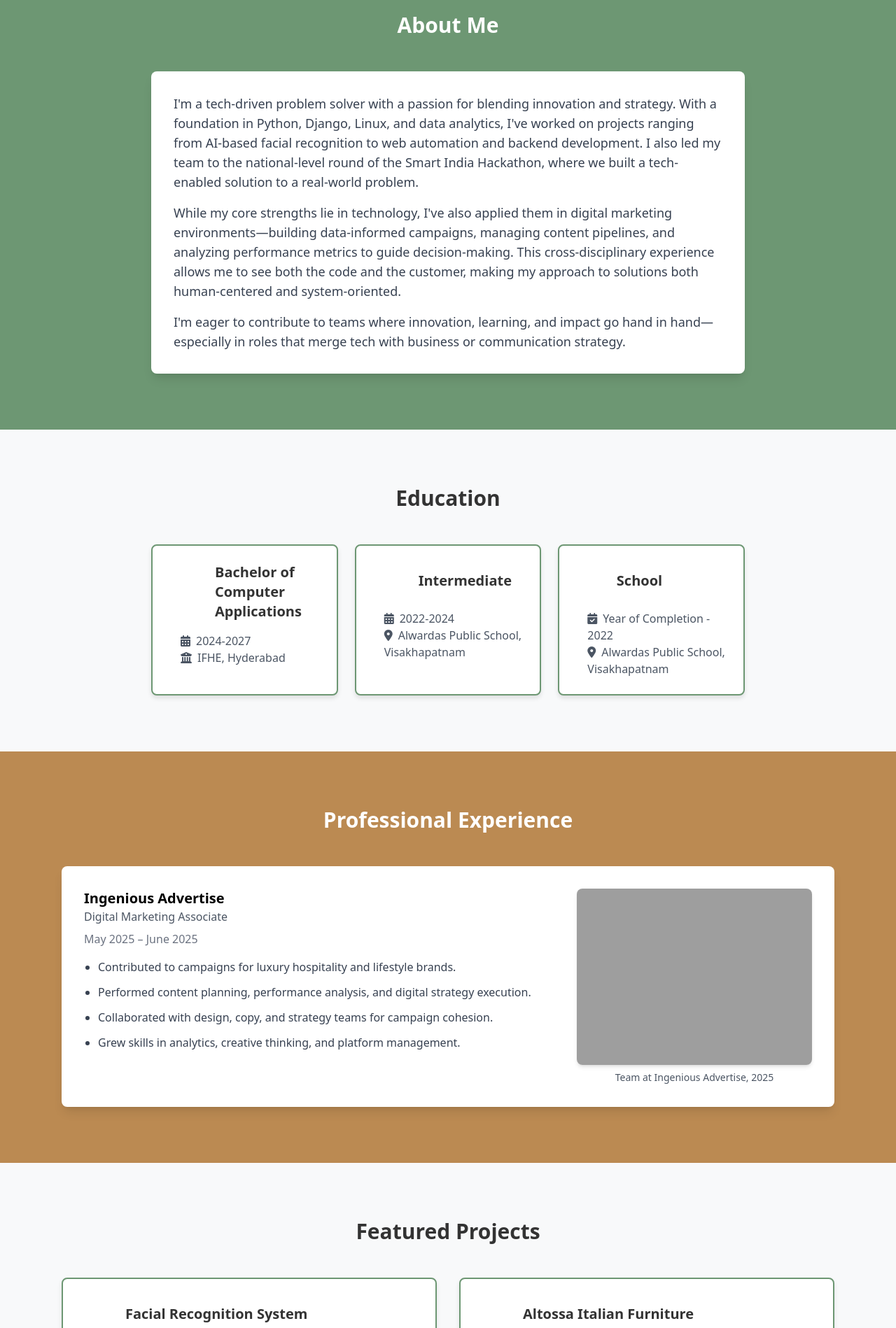
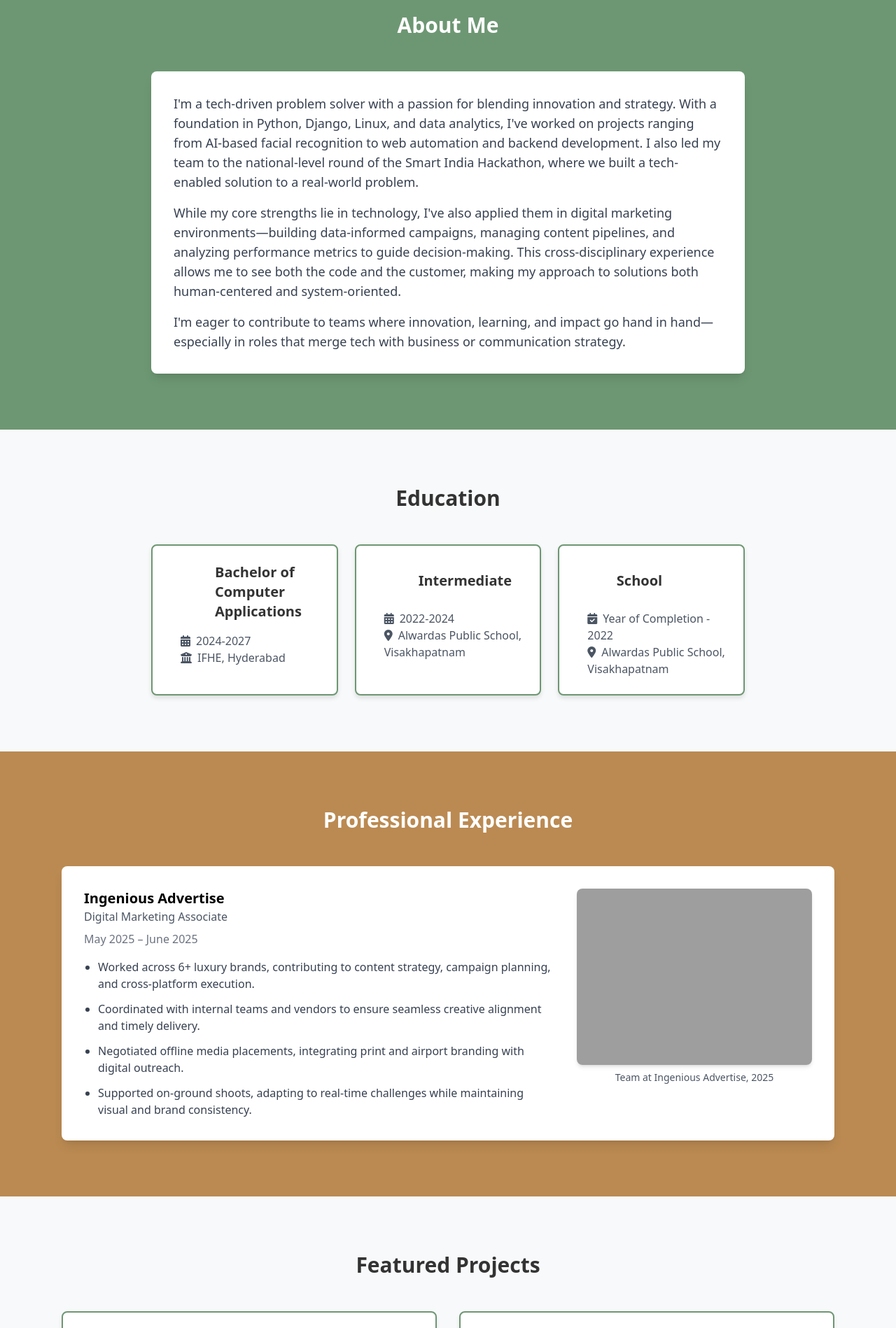
Before and after one commit to Dishant-V/Django-portfolio, a Django app: page / in a window 1280 px wide. Shown: the part 570-2468 px from the top of the page at 70% size. Run offline with Django 5.2, Linux system fonts and the light colour scheme; some libraries are stand-ins or nearby versions; grey boxes are pictures that could not be loaded.

```diff
--- a/templates/index.html
+++ b/templates/index.html
@@ -313,22 +313,23 @@
         <h2 class="text-3xl font-bold text-center mb-12">Professional Experience</h2>
 
          <div class="flex flex-col md:flex-row gap-8 items-start bg-white text-black p-8 rounded-lg shadow-lg">
+    <!--Experience-->
             <!-- Text Content -->
         <div class="md:w-2/3">
             <h3 class="text-xl font-semibold text-deep-green">Ingenious Advertise</h3>
             <p class="text-gray-600 mb-2">Digital Marketing Associate</p>
             <p class="text-gray-500 font-medium mb-4">May 2025 – June 2025</p>
             <ul class="list-disc space-y-3 pl-5 text-gray-700">
-            <li>Contributed to campaigns for luxury hospitality and lifestyle brands.</li>
-            <li>Performed content planning, performance analysis, and digital strategy execution.</li>
-            <li>Collaborated with design, copy, and strategy teams for campaign cohesion.</li>
-            <li>Grew skills in analytics, creative thinking, and platform management.</li>
+            <li>Worked across 6+ luxury brands, contributing to content strategy, campaign planning, and cross-platform execution.</li>
+            <li>Coordinated with internal teams and vendors to ensure seamless creative alignment and timely delivery.</li>
+            <li>Negotiated offline media placements, integrating print and airport branding with digital outreach.</li>
+            <li>Supported on-ground shoots, adapting to real-time challenges while maintaining visual and brand consistency.</li>
             </ul>
         </div>
 
       <!-- Team Photo -->
         <div class="md:w-1/3">
-            <img src="https://github.com/Dishant-V/Django-portfolio/blob/f510312832b150f9d04862bf95d7e3574027d311/team%40ing.jpg" alt="Team at Ingenious Advertise" class="rounded-lg shadow-md">
+            <img src="https://github.com/Dishant-V/Django-portfolio/blob/main/team@ing.jpg?raw=true" alt="Team at Ingenious Advertise" class="rounded-lg shadow-md">
             <p class="text-sm text-center mt-2 text-gray-600">Team at Ingenious Advertise, 2025</p>
         </div>
         </div>
@@ -343,7 +344,8 @@
     <div class="grid md:grid-cols-2 gap-8">
 
       <!-- Facial Recognition -->
-            <div class="project-card p-6 rounded-lg">
+      <div class="project-card p-6 rounded-lg bg-white shadow-md">
+        <img src="https://raw.githubusercontent.com/Dishant-V/Django-portfolio/refs/heads/main/facial_recognition%20software.webp" alt="Facial Recognition" class="w-full h-48 object-cover rounded-md mb-4">
         <div class="flex items-center mb-4">
           <div class="bg-deep-green p-3 rounded-full mr-4">
             <i class="fas fa-robot text-white text-xl"></i>
@@ -358,9 +360,9 @@
         </a>
       </div>
 
-
       <!-- Altossa -->
-            <div class="project-card p-6 rounded-lg">
+      <div class="project-card p-6 rounded-lg bg-white shadow-md">
+        <img src="https://raw.githubusercontent.com/Dishant-V/Django-portfolio/refs/heads/main/Altossa.webp" alt="Altossa Project" class="w-full h-48 object-cover rounded-md mb-4">
         <div class="flex items-center mb-4">
           <div class="bg-deep-green p-3 rounded-full mr-4">
             <i class="fas fa-couch text-white text-xl"></i>
@@ -371,12 +373,13 @@
           Brand tone development and content strategy for premium Italian furniture brand.
         </p>
         <a href="https://medium.com/@dishantvaswani7/altossa-italian-furniture-790167d831b6" target="_blank" class="button-primary inline-block">
-                    <i class="fab fa-medium mr-2"></i> View Case Study
+          <i class="fab fa-medium mr-2"></i> Read about Altossa
         </a>
       </div>
 
       <!-- The Leela Projects -->
-            <div class="project-card p-6 rounded-lg">
+      <div class="project-card p-6 rounded-lg bg-white shadow-md">
+        <img src="https://www.theleela.com/prod/content/assets/styles/tl_1920_735/public/aio-banner/dekstop/The-Leela-Hyderabad_1.jpg.webp?VersionId=bKFOR04flYBADcsMt3R.3bhZ2XiJ4o8Q&itok=0MRZWCsE" alt="The Leela" class="w-full h-48 object-cover rounded-md mb-4">
         <div class="flex items-center mb-4">
           <div class="bg-deep-green p-3 rounded-full mr-4">
             <i class="fas fa-hotel text-white text-xl"></i>
@@ -397,7 +400,8 @@
       </div>
 
       <!-- Maison Isa -->
-            <div class="project-card p-6 rounded-lg">
+      <div class="project-card p-6 rounded-lg bg-white shadow-md">
+        <img src="https://github.com/Dishant-V/Django-portfolio/blob/main/Maison-Isa%20.jpg?raw=true" alt="Maison Isa" class="w-full h-48 object-cover rounded-md mb-4">
         <div class="flex items-center mb-4">
           <div class="bg-deep-green p-3 rounded-full mr-4">
             <i class="fas fa-tshirt text-white text-xl"></i>
@@ -408,11 +412,13 @@
           Event content coordination and luxury brand documentation for fashion show.
         </p>
         <a href="https://medium.com/@dishantvaswani7/maison-isa-fashion-ramp-746ebed94817" target="_blank" class="button-primary inline-block">
-                    <i class="fab fa-medium mr-2"></i> View Case Study
+          <i class="fab fa-medium mr-2"></i> Read about Maison Isa
         </a>
       </div>
-            <!-- My Portfolio Website -->
-            <div class="project-card p-6 rounded-lg">
+
+      <!-- Portfolio Website -->
+      <div class="project-card p-6 rounded-lg bg-white shadow-md">
+        <img src="https://github.com/Dishant-V/Django-portfolio/blob/main/portfolio.jpg?raw=true" alt="Portfolio Screenshot" class="w-full h-48 object-cover rounded-md mb-4">
         <div class="flex items-center mb-4">
           <div class="bg-deep-green p-3 rounded-full mr-4">
             <i class="fas fa-globe text-white text-xl"></i>
@@ -431,7 +437,6 @@
           </a>
         </div>
       </div>
-
 
     </div>
   </div>
```
Lines whose indentation alone changed are shown as unchanged.
